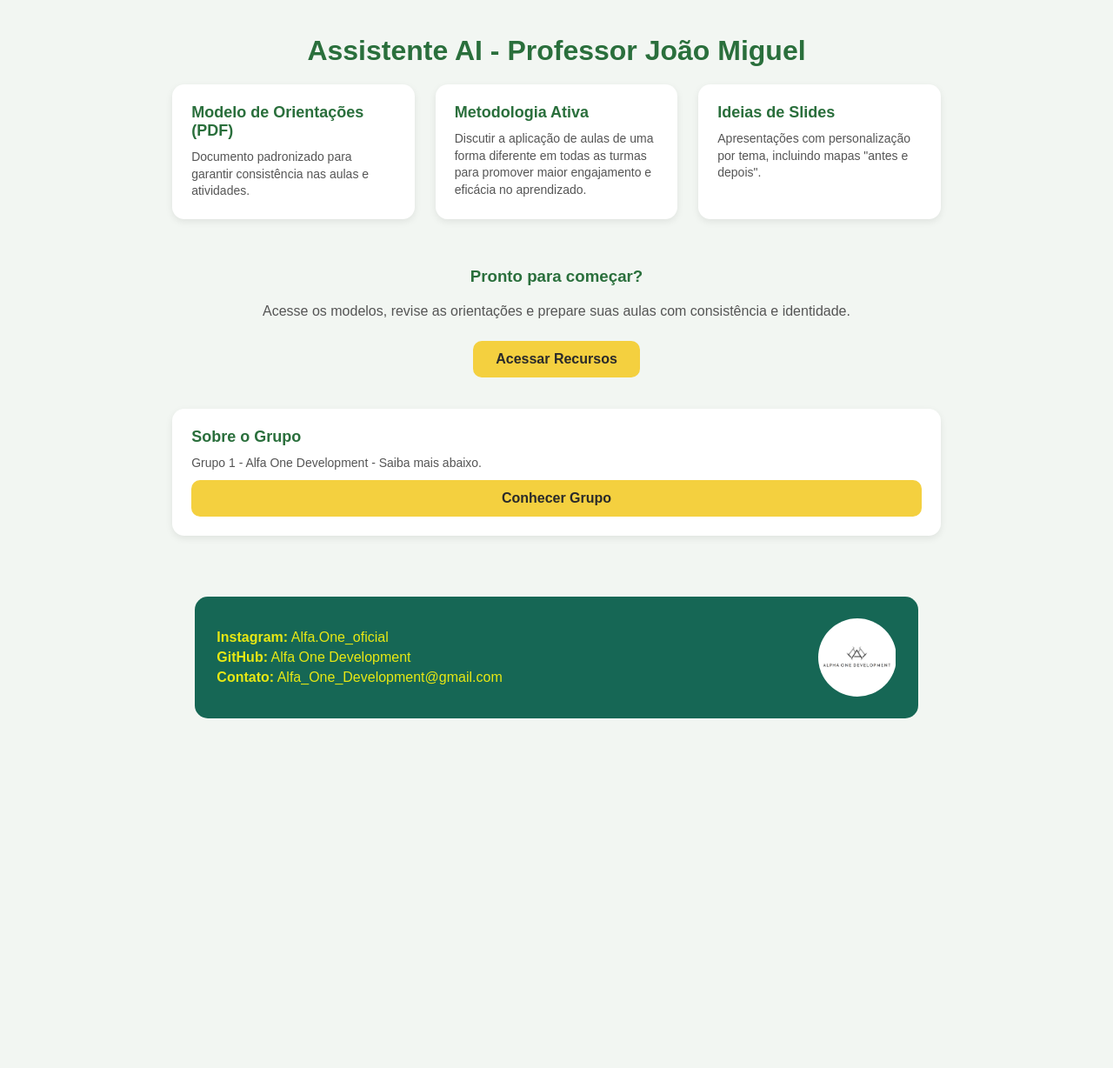
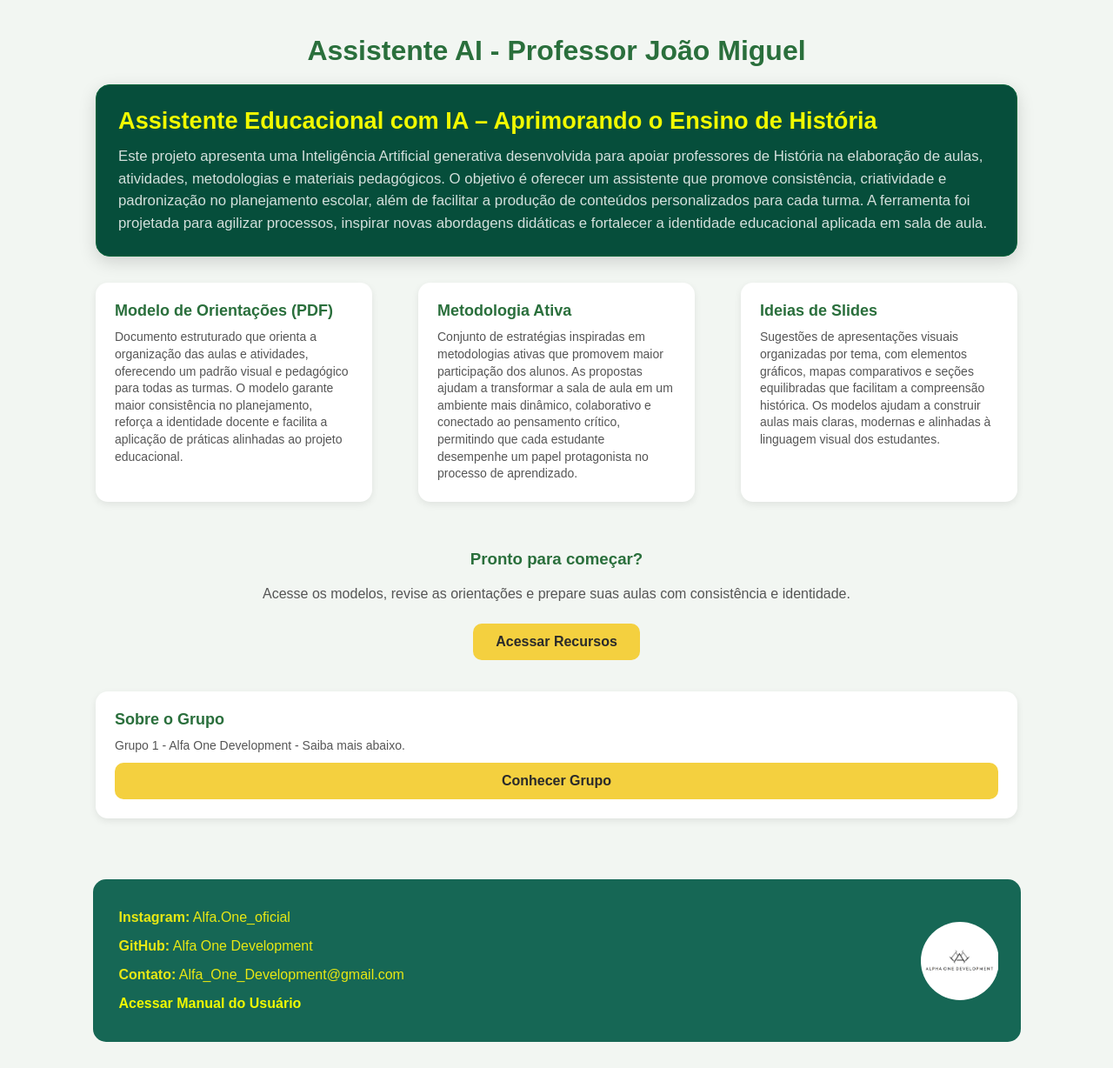
Before and after one commit to Talion2007/Projeto-MSEP-IA-Tutora-SCRUM, a React (Vite) app in the folder react/: page / in a window 1280 px wide. Shown: the whole page at 87% size. Before the commit the page ends 856 px from the top, so only its background shows below. Built offline with nearby package versions, Linux system fonts and the light colour scheme; no server answers.

Commit message:
homeatualizada

```diff
--- a/react/src/pages/home.jsx
+++ b/react/src/pages/home.jsx
@@ -7,41 +7,65 @@ export default function HomePage() {
     <div>
       <div className="container">
         <main className="content">
+
+
           <h1 className="section-title">Assistente AI - Professor João Miguel</h1>
+
+           <section className="intro-section">
+            <h2>Assistente Educacional com IA – Aprimorando o Ensino de História</h2>
+            <p>
+              Este projeto apresenta uma Inteligência Artificial generativa desenvolvida para
+              apoiar professores de História na elaboração de aulas, atividades, metodologias
+              e materiais pedagógicos. O objetivo é oferecer um assistente que promove
+              consistência, criatividade e padronização no planejamento escolar, além de
+              facilitar a produção de conteúdos personalizados para cada turma. A ferramenta
+              foi projetada para agilizar processos, inspirar novas abordagens didáticas e
+              fortalecer a identidade educacional aplicada em sala de aula.
+            </p>
+          </section>
+
           <section className="features-section">
             <div className="features-grid">
+
               <div className="feature-card">
                 <h4>Modelo de Orientações (PDF)</h4>
                 <p>
-                Documento padronizado para garantir consistência nas aulas e
-                atividades.
+                  Documento estruturado que orienta a organização das aulas e atividades,
+    oferecendo um padrão visual e pedagógico para todas as turmas. O modelo
+    garante maior consistência no planejamento, reforça a identidade docente
+    e facilita a aplicação de práticas alinhadas ao projeto educacional.
                 </p>
               </div>
 
               <div className="feature-card">
                 <h4>Metodologia Ativa</h4>
                 <p>
-                Discutir a aplicação de aulas de uma forma diferente em todas as
-                turmas para promover maior engajamento e eficácia no
-                aprendizado.
+                   Conjunto de estratégias inspiradas em metodologias ativas que promovem
+    maior participação dos alunos. As propostas ajudam a transformar a sala
+    de aula em um ambiente mais dinâmico, colaborativo e conectado ao
+    pensamento crítico, permitindo que cada estudante desempenhe um papel
+    protagonista no processo de aprendizado.
                 </p>
               </div>
 
               <div className="feature-card">
                 <h4>Ideias de Slides</h4>
                 <p>
-                Apresentações com personalização por tema, incluindo mapas
-                "antes e depois".
+                    Sugestões de apresentações visuais organizadas por tema, com elementos
+    gráficos, mapas comparativos e seções equilibradas que facilitam a
+    compreensão histórica. Os modelos ajudam a construir aulas mais claras,
+    modernas e alinhadas à linguagem visual dos estudantes.
                 </p>
               </div>
+
             </div>
           </section>
 
           <section className="cta-section">
             <h3>Pronto para começar?</h3>
             <p>
-            Acesse os modelos, revise as orientações e prepare suas aulas com
-            consistência e identidade.
+              Acesse os modelos, revise as orientações e prepare suas aulas com consistência
+              e identidade.
             </p>
             <button
               className="cta-button"
@@ -50,8 +74,10 @@ export default function HomePage() {
               Acessar Recursos
             </button>
           </section>
+
           <br />
           <br />
+
           <div className="feature-card">
             <h4>Sobre o Grupo</h4>
             <p>Grupo 1 - Alfa One Development - Saiba mais abaixo.</p>
@@ -62,22 +88,29 @@ export default function HomePage() {
               Conhecer Grupo
             </button>
           </div>
+
         </main>
+      </div>
 
-       <section>
-
-       </section>
-    </div>
      <footer className="container-footer">
   <div className="footer">
-
-
     <div className="footer-contacts">
       <p><strong>Instagram:</strong> Alfa.One_oficial</p>
       <p><strong>GitHub:</strong> Alfa One Development</p>
       <p><strong>Contato:</strong> Alfa_One_Development@gmail.com</p>
+
+      {/* Link em formato de <p> */}
+      <p>
+        <a
+          href="https://docs.google.com/document/d/1JpO7CkvOSl_JNDObUYzykHD4WwUq9kxqE-9m8Ctc-34/edit?usp=sharing"
+          target="_blank"
+          rel="noopener noreferrer"
+          className="footer-link"
+        >
+          Acessar Manual do Usuário
+        </a>
+      </p>
     </div>
-
 
     <img src={logoImg} alt="Logo" className="logo-img" />
   </div>
--- a/react/src/styles/grupo.css
+++ b/react/src/styles/grupo.css
@@ -88,7 +88,7 @@ justify-content: center;
 /* Footer */
 .footer {
   background-color: #166755;
-  width: 90%;
+  width: 97%;
   margin: 30px auto;
   padding: 25px;
   border-radius: 15px;
@@ -102,6 +102,7 @@ justify-content: center;
   margin: 5px 0;
   font-size: 16px;
   color: #E8E814;
+  padding: 5px;
 }
 
 /* Logo no footer */
--- a/react/src/styles/home.css
+++ b/react/src/styles/home.css
@@ -30,7 +30,7 @@
 .features-grid {
   display: grid;
   grid-template-columns: repeat(auto-fit, minmax(260px, 1fr));
-  gap: 24px;
+  gap: 5%;
 }
 
 .feature-card {
@@ -42,6 +42,7 @@
   flex-direction: column;
   gap: 10px;
   transition: 0.2s ease;
+
 }
 
 .feature-card:hover {
@@ -92,4 +93,44 @@
   .features-section{
     display: flex;
     align-items: center;
+    justify-content: center;
+    flex-direction: column;
+
   }
+
+  /* ======== INTRO ======== */
+.intro-section {
+  background: #064e3b;
+  padding: 25px;
+  border-radius: 16px;
+  margin-bottom: 30px;
+  border: 1px solid #04643a;
+  box-shadow: 0 6px 20px rgba(0, 0, 0, .15);
+  color: #f1f900; /* Amarelo */
+}
+
+.intro-section h2 {
+  margin-bottom: 12px;
+  font-size: 1.7rem;
+  font-weight: 700;
+  color: #f1f900;
+}
+
+.intro-section p {
+  font-size: 1.05rem;
+  line-height: 1.6rem;
+  color: #ffffffd2;
+}
+
+
+.footer-link {
+  color: #f1f900; /* Amarelo do seu tema */
+  text-decoration: none;
+  font-weight: 600;
+  transition: 0.3s ease;
+}
+
+.footer-link:hover {
+  text-decoration: underline;
+  opacity: 0.8;
+}
```
Lines whose indentation alone changed are shown as unchanged.
